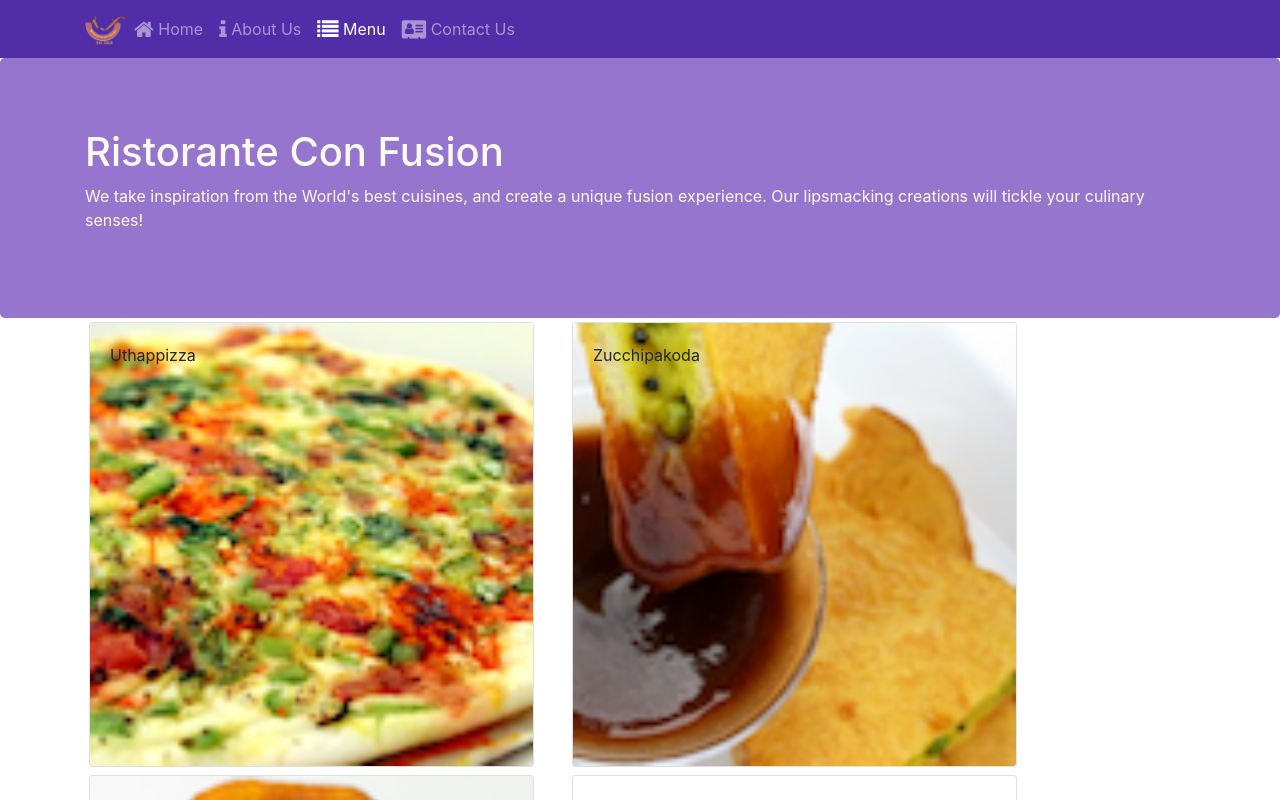
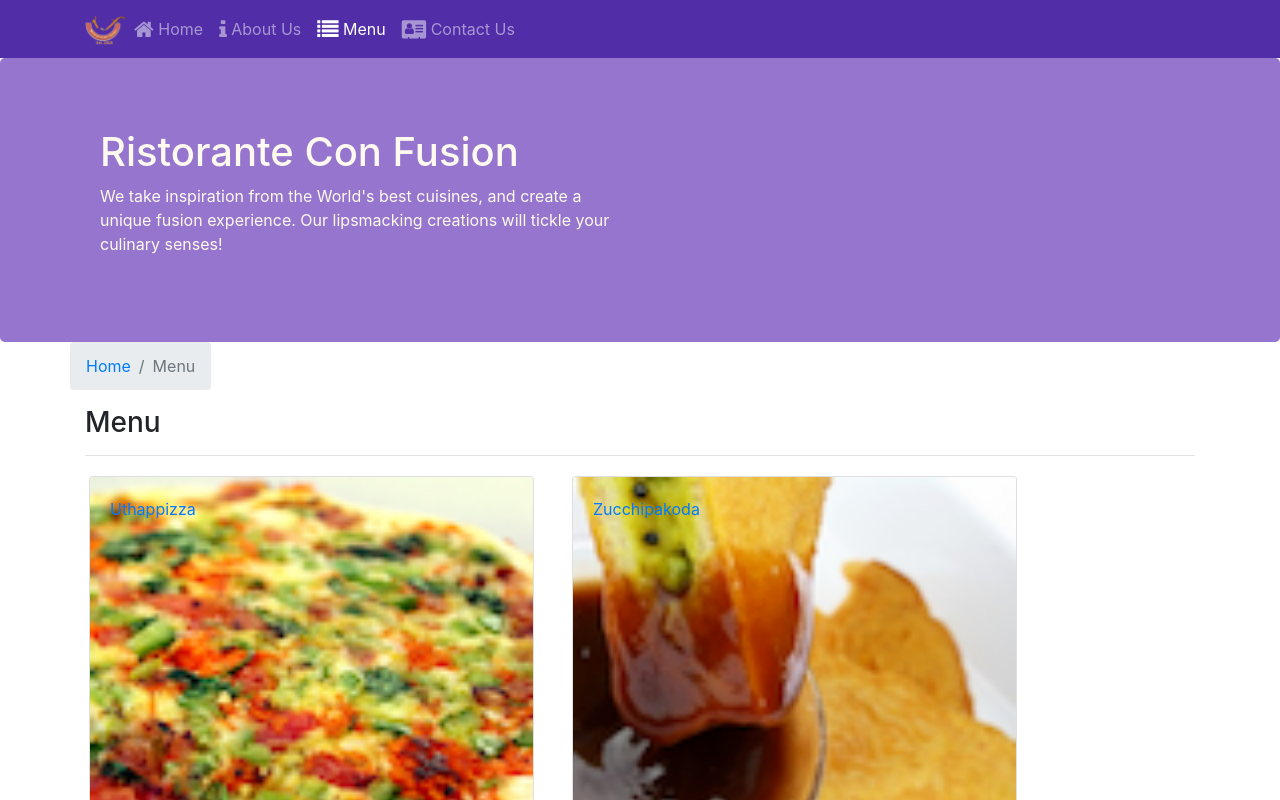
Before and after one commit to kGhime/confusion, a React (Create React App) app: page /menu in a window 1280 px wide. Shown: the top 800 px of the page. Built offline with nearby package versions, Linux system fonts and the light colour scheme.

Commit message:
Single Page Applications Part 2

```diff
--- a/src/components/ContactComponent.js
+++ b/src/components/ContactComponent.js
@@ -1,8 +1,22 @@
 import React from "react";
+import { Breadcrumb, BreadcrumbItem } from "reactstrap";
+import {Link} from 'react-router-dom';
 
 function Contact(props) {
   return (
     <div className="container">
+      <div className="row">
+        <Breadcrumb>
+          <BreadcrumbItem>
+            <Link to="/home">Home</Link>
+          </BreadcrumbItem>
+          <BreadcrumbItem active>Contact Us</BreadcrumbItem>
+        </Breadcrumb>
+        <div className="col-12">
+          <h3>Contact Us</h3>
+          <hr />
+        </div>
+      </div>
       <div className="row row-content">
         <div className="col-12">
           <h3>Location Information</h3>
--- a/src/components/DishdetailComponent.js
+++ b/src/components/DishdetailComponent.js
@@ -1,5 +1,14 @@
 import React from "react";
-import { Card, CardImg, CardText, CardBody, CardTitle } from "reactstrap";
+import {
+  Card,
+  CardImg,
+  CardText,
+  CardBody,
+  CardTitle,
+  Breadcrumb,
+  BreadcrumbItem,
+} from "reactstrap";
+import { Link } from "react-router-dom";
 
 function RenderDish({ dish }) {
   if (dish != null) {
@@ -53,8 +62,20 @@
     return (
       <div className="container">
         <div className="row">
+          <Breadcrumb>
+            <BreadcrumbItem>
+              <Link to="/menu">Menu</Link>
+            </BreadcrumbItem>
+            <BreadcrumbItem active>{props.dish.name}</BreadcrumbItem>
+          </Breadcrumb>
+          <div className="col-12">
+            <h3>{props.dish.name}</h3>
+            <hr />
+          </div>
+        </div>
+        <div className="row">
           <RenderDish dish={props.dish} />
-          <RenderComments comments={props.dish.comments} />
+          <RenderComments comments={props.comments} />
         </div>
       </div>
     );
--- a/src/components/HeaderComponent.js
+++ b/src/components/HeaderComponent.js
@@ -69,7 +69,7 @@
         <Jumbotron>
           <div className="container">
             <div className="row row-header">
-              <div classname="col-12 col-sm-6">
+              <div className="col-12 col-sm-6">
                 <h1>Ristorante Con Fusion</h1>
                 <p>
                   We take inspiration from the World's best cuisines, and create
--- a/src/components/MainComponent.js
+++ b/src/components/MainComponent.js
@@ -10,6 +10,7 @@
 import { LEADERS } from "../shared/leaders";
 import { PROMOTIONS } from "../shared/promotions";
 import { Switch, Route, Redirect } from "react-router-dom";
+import DishDetail from "./DishdetailComponent";
 
 //class based component
 class Main extends Component {
@@ -35,6 +36,21 @@
       );
     };
 
+    const DishWithId = ({ match }) => {
+      return (
+        <DishDetail
+          dish={
+            this.state.dishes.filter(
+              (dish) => dish.id === parseInt(match.params.dishId, 10)
+            )[0]
+          }
+          comments={this.state.comments.filter(
+            (comment) => comment.dishId === parseInt(match.params.dishId, 10)
+          )}
+        />
+      );
+    };
+
     return (
       <div>
         <Header />
@@ -45,6 +61,7 @@
             path="/menu"
             component={() => <Menu dishes={this.state.dishes} />}
           />
+          <Route path="/menu/:dishId" component={DishWithId} />
           <Route exact path="/contactus" component={Contact} />
           <Redirect to="/home" />
         </Switch>
--- a/src/components/MenuComponent.js
+++ b/src/components/MenuComponent.js
@@ -3,19 +3,23 @@
   Card,
   CardImg,
   CardImgOverlay,
-  CardText,
-  CardBody,
   CardTitle,
+  Breadcrumb,
+  BreadcrumbItem,
 } from "reactstrap";
+import { Link } from "react-router-dom";
 
 // simply rendering menu items based on the dish informationv sent and based on onclick, view is rendered in reactrap card
 function RenderMenuItem({ dish, onClick }) {
   return (
-    <Card onClick={() => onClick(dish.id)}>
-      <CardImg width="100%" object src={dish.image} alt={dish.name} />
-      <CardImgOverlay>
-        <CardTitle>{dish.name}</CardTitle>
-      </CardImgOverlay>
+    <Card>
+      <Link to={`/menu/${dish.id}`}>
+        {/* above are back quotes and not forward quotes */}
+        <CardImg width="100%" object src={dish.image} alt={dish.name} />
+        <CardImgOverlay>
+          <CardTitle>{dish.name}</CardTitle>
+        </CardImgOverlay>
+      </Link>
     </Card>
   );
 }
@@ -25,13 +29,25 @@
   const menu = props.dishes.map((dish) => {
     return (
       <div key={dish.id} className="col-12 col-md-5 m-1">
-        <RenderMenuItem dish={dish} onClick={props.onClick} />
+        <RenderMenuItem dish={dish} />
       </div>
     );
   });
 
   return (
     <div className="container">
+      <div className="row">
+        <Breadcrumb>
+          <BreadcrumbItem>
+            <Link to="/home">Home</Link>
+          </BreadcrumbItem>
+          <BreadcrumbItem active>Menu</BreadcrumbItem>
+        </Breadcrumb>
+        <div className="col-12">
+          <h3>Menu</h3>
+          <hr />
+        </div>
+      </div>
       <div className="row">{menu}</div>
     </div>
   );
```
